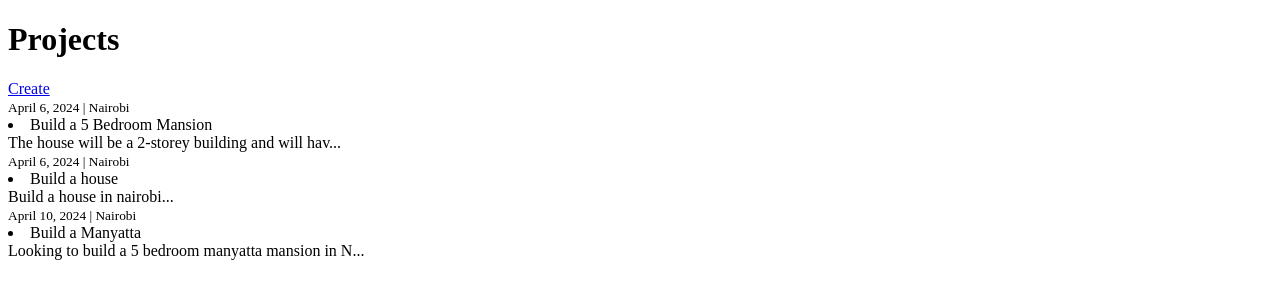
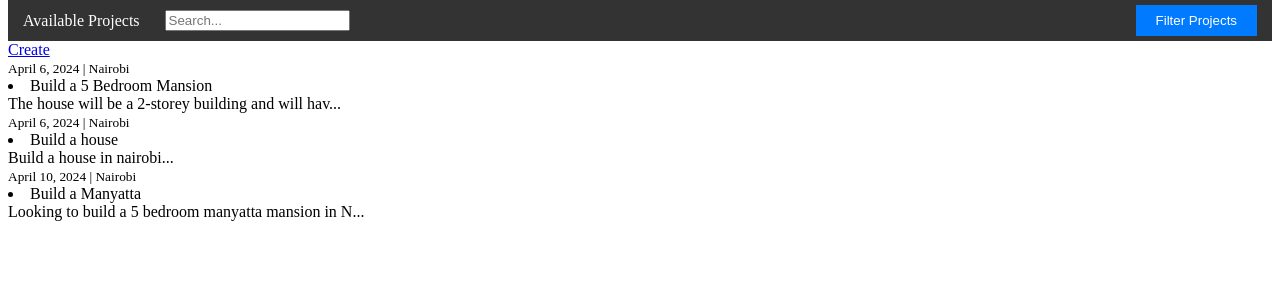
Before and after one commit to GideonMissoy/JengaWApp, a Django app: page /projects/ in a window 1280 px wide. Shown: the part 82-382 px from the top of the page. Run offline with Django 5.2, Linux system fonts and the light colour scheme; data comes from the database, SQL or seed files in the repository.

Commit message:
Updating Projects View.

```diff
--- a/base/templates/base/projects.html
+++ b/base/templates/base/projects.html
@@ -1,17 +1,28 @@
+{% extends 'base/main.html' %} {% block content %}
+{% load static %}
 <!DOCTYPE html>
 <html lang="en">
   <head>
     <meta charset="UTF-8" />
     <meta name="viewport" content="width=device-width, initial-scale=1.0" />
     <title>Document</title>
+    <link rel="stylesheet" href="{% static 'css/projects.css' %}" />
   </head>
   <body>
-    {% extends 'base/main.html' %} {% block content %}
-    <h1>Projects</h1>
+    <div class="proj-nav">
+        <div class="proj-title">
+            Available Projects
+        </div>
+        <div class="search-bar">
+            <input type="text" placeholder="Search...">
+        </div>
+        <button class="filter-button" onclick="filterProjects()">Filter Projects</button>
+    </div>
     <a href="{% url 'project' %}">Create</a></br>
     {% for project in projects %}
     <small>{{ project.created_at.date }} | {{ project.location }} </small>
-    <li>{{ project.title }} </br> {{ project.description | slice:":50" }}...</li>
+    <li>{{ project.title }} </br>
+    {{ project.description | slice:":50" }}...</li>
 
     {% endfor %}
     {% endblock content %}
--- /dev/null
+++ b/static/css/projects.css
@@ -0,0 +1,22 @@
+.proj-nav {
+	display: flex;
+	justify-content: space-between;
+	align-items: center;
+	background-color: #333;
+	color: #fff;
+	padding: 5px 15px;
+}
+
+.search-bar {
+	flex: 1;
+	margin: 0 20px;
+	padding: 5px;
+}
+
+.filter-button {
+	background-color: #007bff;
+	color: #fff;
+	border: none;
+	padding: 8px 20px;
+	cursor: pointer;
+}
```
